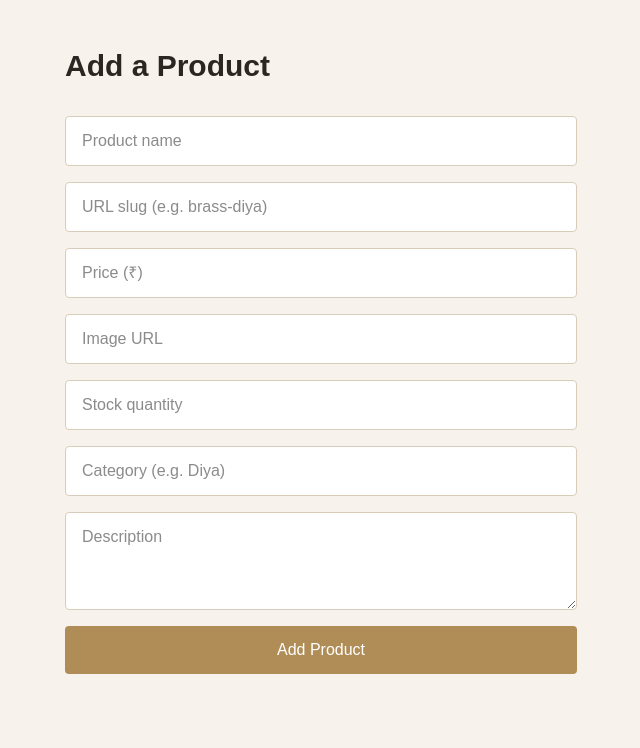
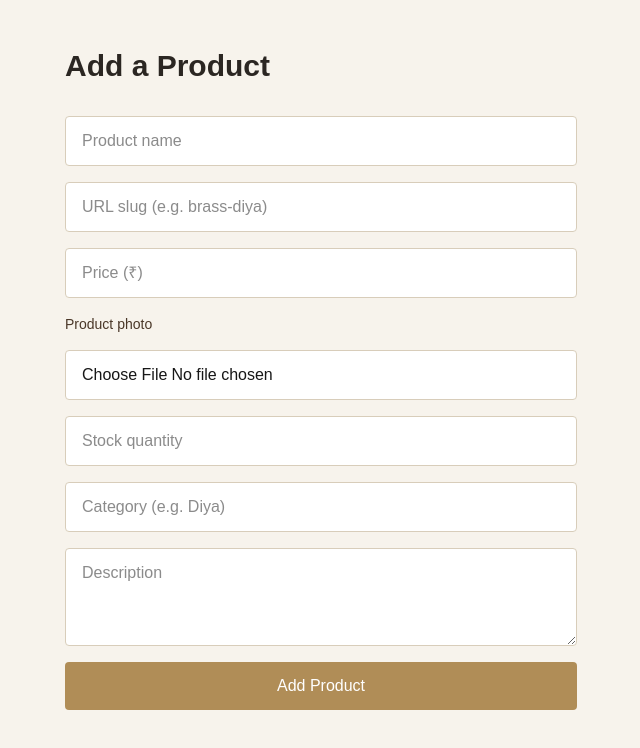
Before and after one commit to ladiwalparth/crowncollection, a Next.js app: page /admin in a window 1280 px wide. Shown: the top 748 px of the page, without its empty margins (319-959 px from the left). Built offline with nearby package versions, Linux system fonts and the light colour scheme.

Commit message:
Day 4: Cloudinary photo upload + optimized next/image

```diff
--- a/app/admin/page.tsx
+++ b/app/admin/page.tsx
@@ -1,17 +1,35 @@
 "use client";
 
 import { useState } from "react";
+
+const CLOUD_NAME = "dkeklsisy";        // from your Cloudinary dashboard
+const UPLOAD_PRESET = "brass_uploads";  // the unsigned preset you created
 
 export default function AdminPage() {
   const [form, setForm] = useState({
     name: "", slug: "", price: "", image: "", stock: "", category: "", description: "",
   });
+  const [uploading, setUploading] = useState(false);
   const [message, setMessage] = useState("");
 
-  function handleChange(
-    e: React.ChangeEvent<HTMLInputElement | HTMLTextAreaElement>
-  ) {
+  function handleChange(e: React.ChangeEvent<HTMLInputElement | HTMLTextAreaElement>) {
     setForm({ ...form, [e.target.name]: e.target.value });
+  }
+
+  async function handleImageUpload(e: React.ChangeEvent<HTMLInputElement>) {
+    const file = e.target.files?.[0];
+    if (!file) return;
+    setUploading(true);
+    const data = new FormData();
+    data.append("file", file);
+    data.append("upload_preset", UPLOAD_PRESET);
+    const res = await fetch(`https://api.cloudinary.com/v1_1/${CLOUD_NAME}/image/upload`, {
+      method: "POST",
+      body: data,
+    });
+    const json = await res.json();
+    setForm((prev) => ({ ...prev, image: json.secure_url }));
+    setUploading(false);
   }
 
   async function handleSubmit(e: React.FormEvent) {
@@ -40,11 +58,18 @@ export default function AdminPage() {
           <input name="name" value={form.name} onChange={handleChange} placeholder="Product name" required className={inputClass} />
           <input name="slug" value={form.slug} onChange={handleChange} placeholder="URL slug (e.g. brass-diya)" required className={inputClass} />
           <input name="price" value={form.price} onChange={handleChange} type="number" placeholder="Price (₹)" required className={inputClass} />
-          <input name="image" value={form.image} onChange={handleChange} placeholder="Image URL" className={inputClass} />
+
+          <label className="text-sm text-[#4A3728]">Product photo</label>
+          <input type="file" accept="image/*" onChange={handleImageUpload} className={inputClass} />
+          {uploading && <p className="text-sm text-[#4A3728]">Uploading image…</p>}
+          {form.image && <img src={form.image} alt="preview" className="h-32 w-32 rounded object-cover" />}
+
           <input name="stock" value={form.stock} onChange={handleChange} type="number" placeholder="Stock quantity" className={inputClass} />
           <input name="category" value={form.category} onChange={handleChange} placeholder="Category (e.g. Diya)" className={inputClass} />
           <textarea name="description" value={form.description} onChange={handleChange} placeholder="Description" rows={3} className={inputClass} />
-          <button type="submit" className="rounded bg-[#B08D57] px-4 py-3 font-medium text-white">Add Product</button>
+          <button type="submit" disabled={uploading} className="rounded bg-[#B08D57] px-4 py-3 font-medium text-white disabled:opacity-50">
+            Add Product
+          </button>
         </form>
         {message && <p className="mt-4 text-[#4A3728]">{message}</p>}
       </div>
--- a/app/shop/page.tsx
+++ b/app/shop/page.tsx
@@ -1,3 +1,4 @@
+import Image from "next/image";
 import { dbConnect } from "@/lib/db";
 import Product from "@/models/Product";
 
@@ -13,7 +14,15 @@ export default async function ShopPage() {
           {products.map((p: any) => (
             <div key={String(p._id)} className="rounded-lg bg-white p-4 shadow-sm">
               {p.image ? (
-                <img src={p.image} alt={p.name} className="aspect-[4/5] w-full rounded object-cover" />
+                <div className="relative aspect-[4/5] w-full overflow-hidden rounded">
+                  <Image
+                    src={p.image}
+                    alt={p.name}
+                    fill
+                    sizes="(max-width: 768px) 50vw, 33vw"
+                    className="object-cover"
+                  />
+                </div>
               ) : (
                 <div className="aspect-[4/5] w-full rounded bg-[#E8DFD0]" />
               )}
```
